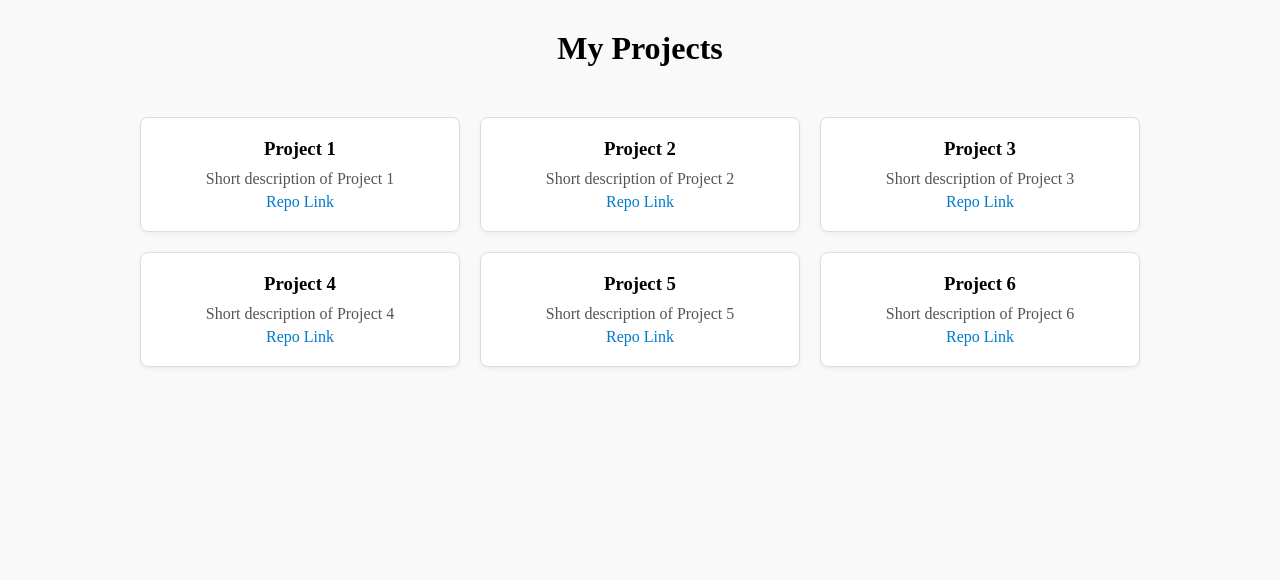
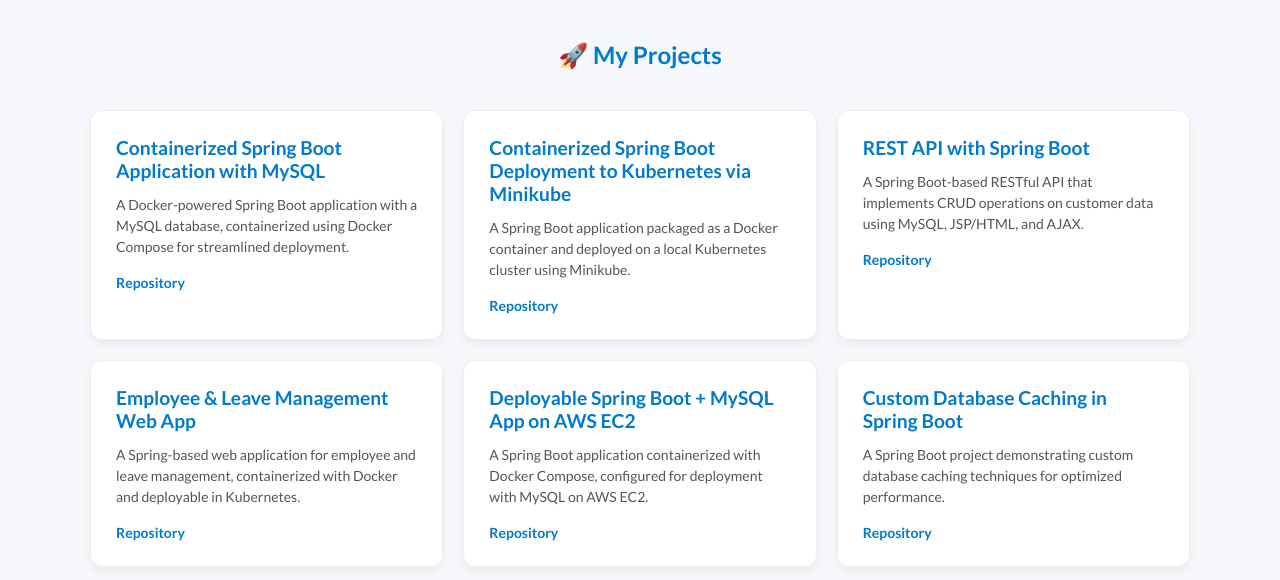
Before and after one commit to rosuth/rosuth.github.io, a plain HTML site: page index.html in a window 1280 px wide. Drawn offline with Linux system fonts and the light colour scheme.

Commit message:
Update index.html

```diff
--- a/index.html
+++ b/index.html
@@ -4,81 +4,103 @@
   <meta charset="UTF-8">
   <meta name="viewport" content="width=device-width, initial-scale=1.0">
   <title>My Projects</title>
+
+  <!-- Google Fonts -->
+  <link rel="preconnect" href="https://fonts.googleapis.com">
+  <link rel="preconnect" href="https://fonts.gstatic.com" crossorigin>
+  <link href="https://fonts.googleapis.com/css2?family=Lato:wght@300;400;700&display=swap" rel="stylesheet">
+
   <style>
     body {
-      font-family: Ubuntu;
+      font-family: "Lato", sans-serif;
       margin: 0;
       padding: 0;
+      background-color: #f5f7fa;
+      color: #333;
+    }
+
+    h3 {
       text-align: center;
-      background-color: #f9f9f9;
+      margin: 40px 0 20px;
+      font-size: 1.5rem;
+      font-weight: 700;
+      color: #007acc;
     }
-    h1 {
-      margin: 30px 0;
-    }
+
     .projects {
       display: grid;
-      grid-template-columns: repeat(3, 1fr);
+      grid-template-columns: repeat(auto-fit, minmax(280px, 1fr));
       gap: 20px;
-      max-width: 1000px;
+      max-width: 1100px;
       margin: 0 auto;
       padding: 20px;
     }
+
     .project-box {
       background: white;
-      border: 1px solid #ddd;
-      border-radius: 8px;
-      padding: 20px;
-      box-shadow: 0 2px 5px rgba(0,0,0,0.05);
+      border-radius: 12px;
+      padding: 25px;
+      text-align: left;
+      box-shadow: 0 4px 8px rgba(0,0,0,0.05);
+      border: 1px solid #eee;
     }
-    .project-box h3 {
-      margin: 0 0 10px;
+
+    .project-box h4 {
+      margin: 0 0 12px;
+      font-size: 1.2rem;
+      font-weight: 600;
+      color: #007acc;
     }
+
     .project-box p {
-      margin: 5px 0;
+      margin: 0 0 15px;
       color: #555;
+      font-size: 14px;
+      line-height: 1.5;
     }
+
     .project-box a {
+      font-size: 14px;
+      font-weight: 600;
+      text-decoration: none;
       color: #007acc;
-      text-decoration: none;
     }
-    .project-box a:hover {
-      text-decoration: underline;
-    }
+
   </style>
 </head>
 <body>
-  <h1>My Projects</h1>
+  <h3>🚀 My Projects</h3>
 
   <div class="projects">
     <div class="project-box">
-      <h3>Project 1</h3>
-      <p>Short description of Project 1</p>
-      <a href="#">Repo Link</a>
+      <h4>Containerized Spring Boot Application with MySQL</h4>
+      <p>A Docker-powered Spring Boot application with a MySQL database, containerized using Docker Compose for streamlined deployment.</p>
+      <a target="_blank" href ="https://github.com/rosuth/spring-mysql-docker">Repository</a>
     </div>
     <div class="project-box">
-      <h3>Project 2</h3>
-      <p>Short description of Project 2</p>
-      <a href="#">Repo Link</a>
+      <h4>Containerized Spring Boot Deployment to Kubernetes via Minikube</h4>
+      <p>A Spring Boot application packaged as a Docker container and deployed on a local Kubernetes cluster using Minikube.</p>
+      <a target="_blank" href ="https://github.com/rosuth/springboot-minikube">Repository</a>
     </div>
     <div class="project-box">
-      <h3>Project 3</h3>
-      <p>Short description of Project 3</p>
-      <a href="#">Repo Link</a>
+      <h4>REST API with Spring Boot</h4>
+      <p>A Spring Boot-based RESTful API that implements CRUD operations on customer data using MySQL, JSP/HTML, and AJAX.</p>
+      <a target="_blank" href ="https://github.com/rosuth/spring-boot-restAPIs">Repository</a>
     </div>
     <div class="project-box">
-      <h3>Project 4</h3>
-      <p>Short description of Project 4</p>
-      <a href="#">Repo Link</a>
+      <h4>Employee & Leave Management Web App</h4>
+      <p>A Spring-based web application for employee and leave management, containerized with Docker and deployable in Kubernetes.</p>
+      <a target="_blank" href ="https://github.com/rosuth/employee-care">Repository</a>
     </div>
     <div class="project-box">
-      <h3>Project 5</h3>
-      <p>Short description of Project 5</p>
-      <a href="#">Repo Link</a>
+      <h4>Deployable Spring Boot + MySQL App on AWS EC2</h4>
+      <p>A Spring Boot application containerized with Docker Compose, configured for deployment with MySQL on AWS EC2.</p>
+      <a target="_blank" href ="https://github.com/rosuth/spring-boot-ec2-starter">Repository</a>
     </div>
     <div class="project-box">
-      <h3>Project 6</h3>
-      <p>Short description of Project 6</p>
-      <a href="#">Repo Link</a>
+      <h4>Custom Database Caching in Spring Boot</h4>
+      <p>A Spring Boot project demonstrating custom database caching techniques for optimized performance.</p>
+      <a target="_blank" href ="https://github.com/rosuth/db-caching-spring-boot">Repository</a>
     </div>
   </div>
 </body>
```
